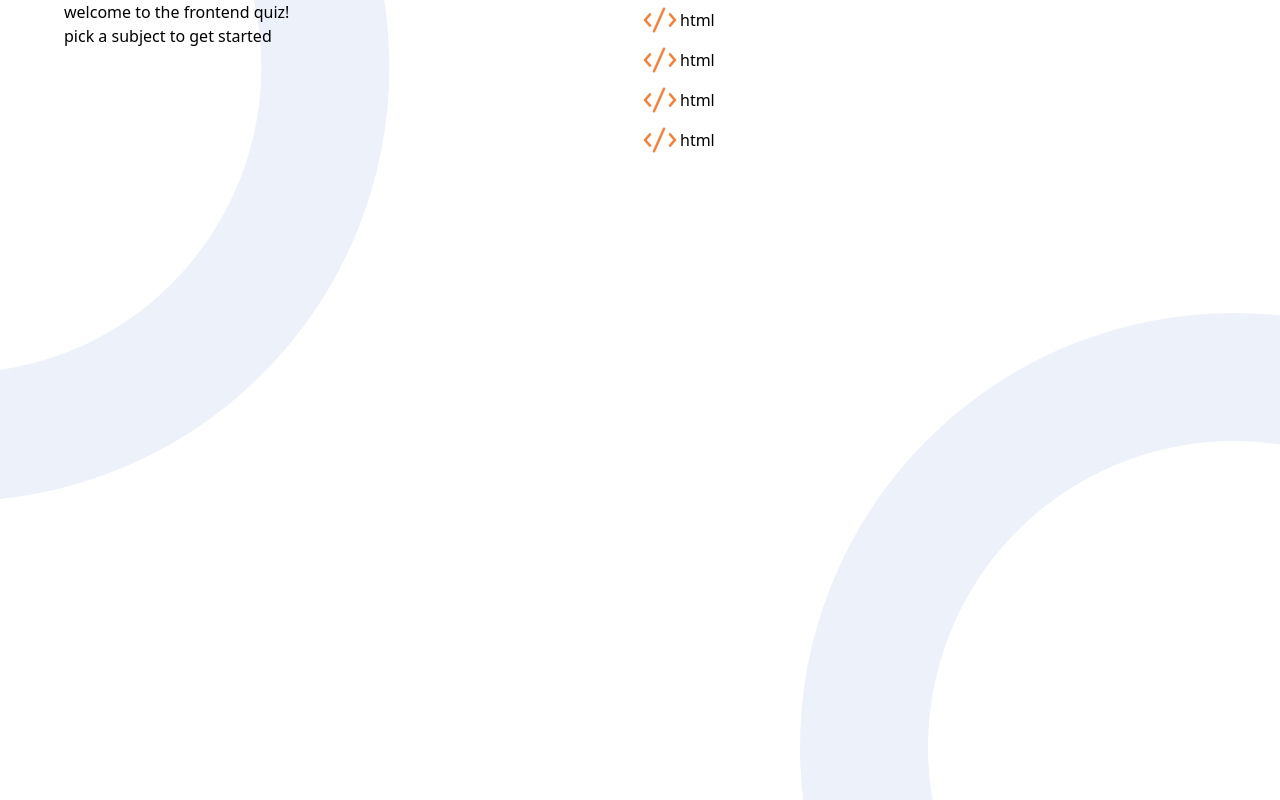
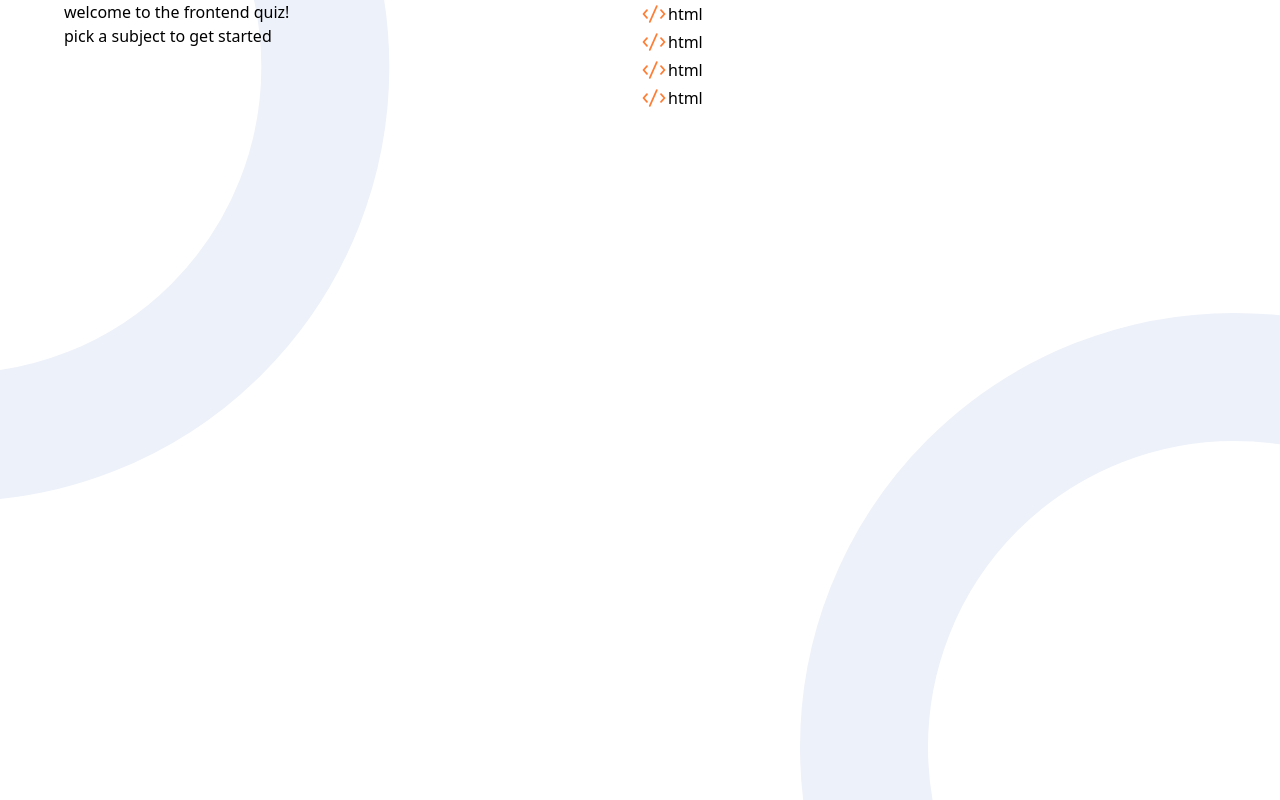
Before and after one commit to sphnikola/quiz-app, a React (Vite) app: page / in a window 1280 px wide. Built offline with nearby package versions, Linux system fonts and the light colour scheme.

Commit message:
Add width to the icons

```diff
--- a/src/App.jsx
+++ b/src/App.jsx
@@ -18,7 +18,7 @@ function App() {
                 <li>
                   <a className="flex items-center">
                     <div>
-                      <img src={html} />
+                      <img src={html} className="w-[28px]" />
                     </div>
                     <div>
                       <h2>html</h2>
@@ -27,26 +27,32 @@ function App() {
                 </li>
                 <li>
                   <a className="flex items-center">
-                    <img src={html} />
-                    <span>
+                    <div>
+                      <img src={html} className="w-[28px]" />
+                    </div>
+                    <div>
                       <h2>html</h2>
-                    </span>
+                    </div>
                   </a>
                 </li>
                 <li>
                   <a className="flex items-center">
-                    <img src={html} />
-                    <span>
+                    <div>
+                      <img src={html} className="w-[28px]" />
+                    </div>
+                    <div>
                       <h2>html</h2>
-                    </span>
+                    </div>
                   </a>
                 </li>
                 <li>
                   <a className="flex items-center">
-                    <img src={html} />
-                    <span>
+                    <div>
+                      <img src={html} className="w-[28px]" />
+                    </div>
+                    <div>
                       <h2>html</h2>
-                    </span>
+                    </div>
                   </a>
                 </li>
               </ul>
```
